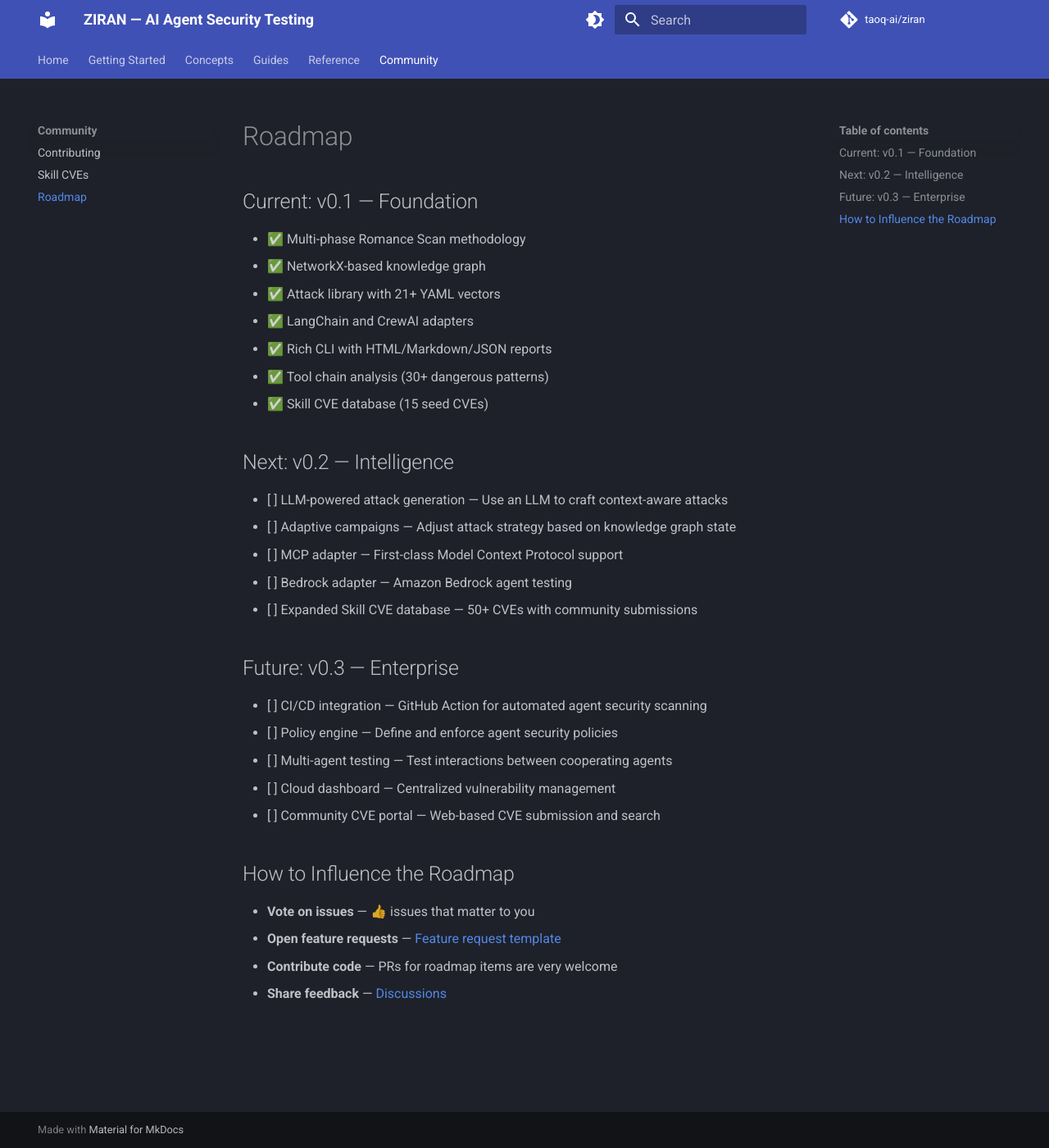
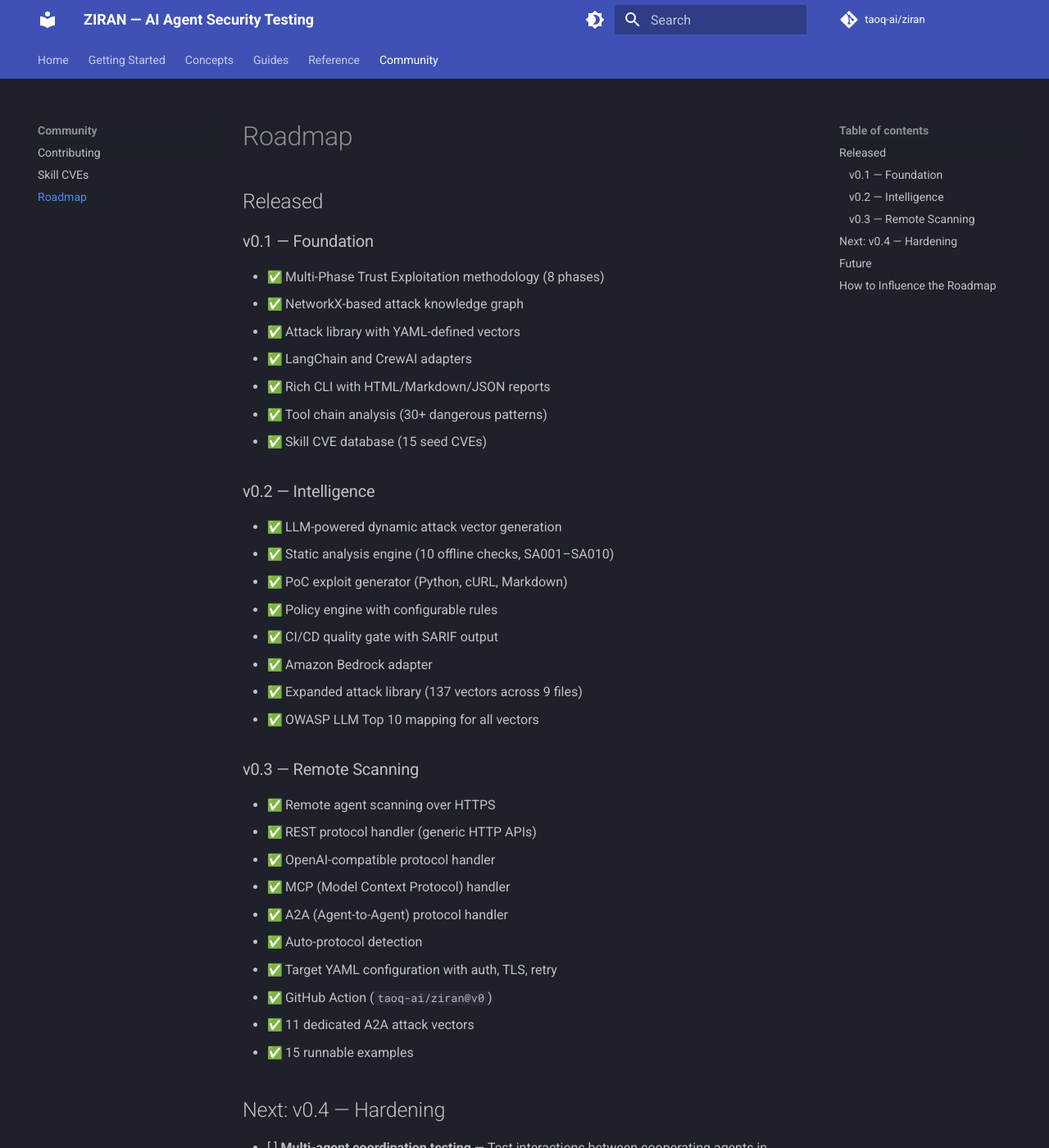
Before and after one commit to taoq-ai/ziran, an MkDocs documentation site: the page built from docs/community/roadmap.md, in a window 1280 px wide and 1400 px high. Shown: the whole window at 82% size. Built offline with MkDocs 1.6.1 and Material for MkDocs 9.7.7, drawn with Linux system fonts in a browser that asks for light colours; emoji names are drawn with the system emoji font; comment, search, counter and statistics services are not loaded; some of the changed text lies outside the part shown.

Commit message:
docs: update community pages
- Rewrite roadmap with v0.1-v0.3 as shipped, v0.4 next milestones
- Expand contributing guide with quick start, contribution types, dev practices

```diff
--- a/docs/community/roadmap.md
+++ b/docs/community/roadmap.md
@@ -1,34 +1,60 @@
 # Roadmap
 
-## Current: v0.1 — Foundation
+## Released
 
-- ✅ Multi-phase Romance Scan methodology
-- ✅ NetworkX-based knowledge graph
-- ✅ Attack library with 21+ YAML vectors
-- ✅ LangChain and CrewAI adapters
-- ✅ Rich CLI with HTML/Markdown/JSON reports
-- ✅ Tool chain analysis (30+ dangerous patterns)
-- ✅ Skill CVE database (15 seed CVEs)
+### v0.1 — Foundation
 
-## Next: v0.2 — Intelligence
+- :white_check_mark: Multi-Phase Trust Exploitation methodology (8 phases)
+- :white_check_mark: NetworkX-based attack knowledge graph
+- :white_check_mark: Attack library with YAML-defined vectors
+- :white_check_mark: LangChain and CrewAI adapters
+- :white_check_mark: Rich CLI with HTML/Markdown/JSON reports
+- :white_check_mark: Tool chain analysis (30+ dangerous patterns)
+- :white_check_mark: Skill CVE database (15 seed CVEs)
 
-- [ ] LLM-powered attack generation — Use an LLM to craft context-aware attacks
-- [ ] Adaptive campaigns — Adjust attack strategy based on knowledge graph state
-- [ ] MCP adapter — First-class Model Context Protocol support
-- [ ] Bedrock adapter — Amazon Bedrock agent testing
-- [ ] Expanded Skill CVE database — 50+ CVEs with community submissions
+### v0.2 — Intelligence
 
-## Future: v0.3 — Enterprise
+- :white_check_mark: LLM-powered dynamic attack vector generation
+- :white_check_mark: Static analysis engine (10 offline checks, SA001–SA010)
+- :white_check_mark: PoC exploit generator (Python, cURL, Markdown)
+- :white_check_mark: Policy engine with configurable rules
+- :white_check_mark: CI/CD quality gate with SARIF output
+- :white_check_mark: Amazon Bedrock adapter
+- :white_check_mark: Expanded attack library (137 vectors across 9 files)
+- :white_check_mark: OWASP LLM Top 10 mapping for all vectors
 
-- [ ] CI/CD integration — GitHub Action for automated agent security scanning
-- [ ] Policy engine — Define and enforce agent security policies
-- [ ] Multi-agent testing — Test interactions between cooperating agents
-- [ ] Cloud dashboard — Centralized vulnerability management
-- [ ] Community CVE portal — Web-based CVE submission and search
+### v0.3 — Remote Scanning
+
+- :white_check_mark: Remote agent scanning over HTTPS
+- :white_check_mark: REST protocol handler (generic HTTP APIs)
+- :white_check_mark: OpenAI-compatible protocol handler
+- :white_check_mark: MCP (Model Context Protocol) handler
+- :white_check_mark: A2A (Agent-to-Agent) protocol handler
+- :white_check_mark: Auto-protocol detection
+- :white_check_mark: Target YAML configuration with auth, TLS, retry
+- :white_check_mark: GitHub Action (`taoq-ai/ziran@v0`)
+- :white_check_mark: 11 dedicated A2A attack vectors
+- :white_check_mark: 15 runnable examples
+
+## Next: v0.4 — Hardening
+
+- [ ] **Multi-agent coordination testing** — Test interactions between cooperating agents in supervisor/router architectures
+- [ ] **Streaming support** — SSE/WebSocket streaming for long-running agent responses
+- [ ] **Coverage for OWASP LLM04, LLM05, LLM10** — Model DoS, supply chain, and unbounded consumption vectors
+- [ ] **Remediation engine** — Auto-generate fix suggestions and guardrail configurations
+- [ ] **Adaptive campaigns** — Adjust attack strategy in real-time based on knowledge graph state
+
+## Future
+
+- [ ] **Cloud dashboard** — Centralized vulnerability management across agents
+- [ ] **Community CVE portal** — Web-based CVE submission and search
+- [ ] **IDE extension** — VS Code extension for inline security feedback
+- [ ] **Agent benchmarking** — Comparative security scoring across agent versions
+- [ ] **Compliance reports** — SOC 2, ISO 27001, and NIST AI RMF report templates
 
 ## How to Influence the Roadmap
 
-- **Vote on issues** — 👍 issues that matter to you
+- **Vote on issues** — :thumbsup: issues that matter to you
 - **Open feature requests** — [Feature request template](https://github.com/taoq-ai/ziran/issues/new?template=feature_request.md)
 - **Contribute code** — PRs for roadmap items are very welcome
 - **Share feedback** — [Discussions](https://github.com/taoq-ai/ziran/discussions)
```
Also changed, not shown: docs/community/contributing.md (+49 -1 lines).
